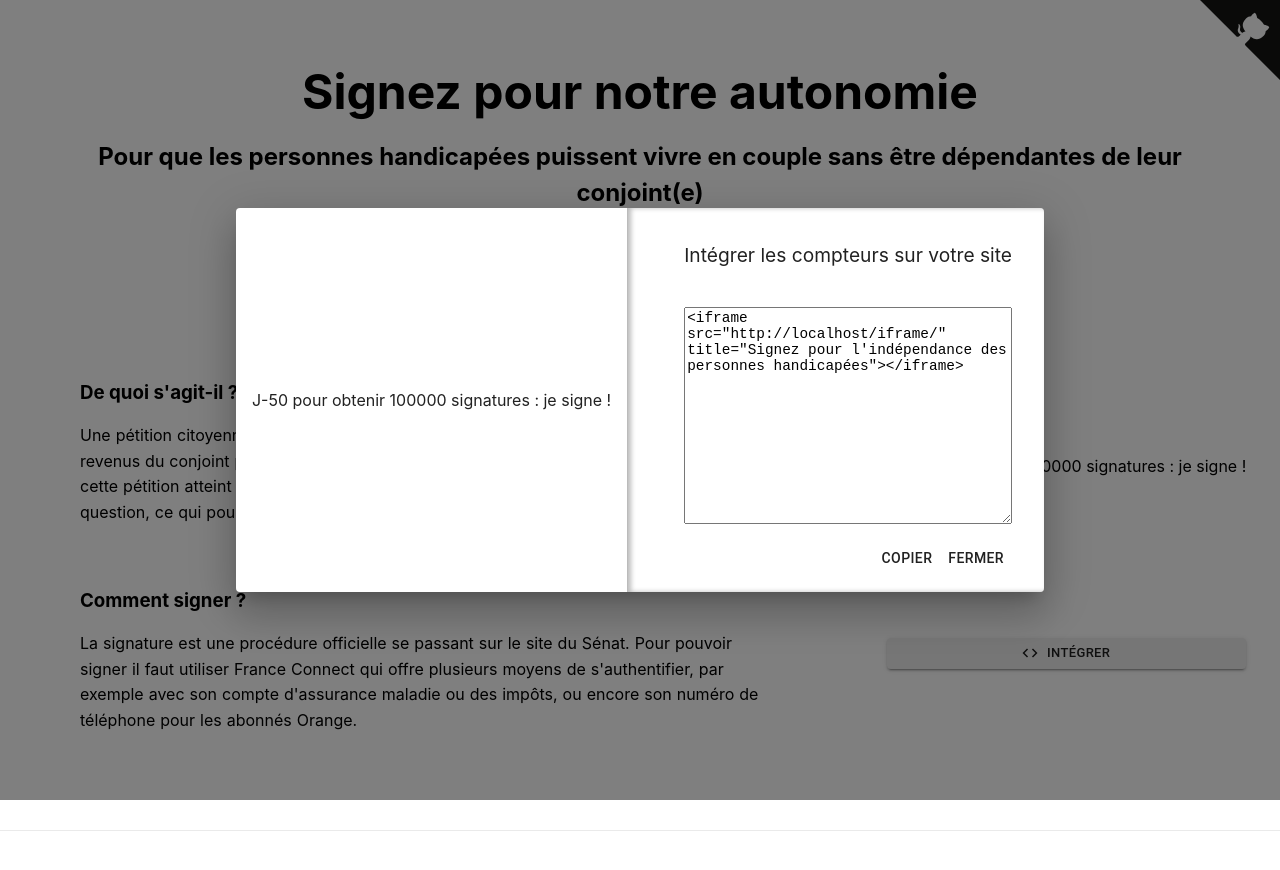
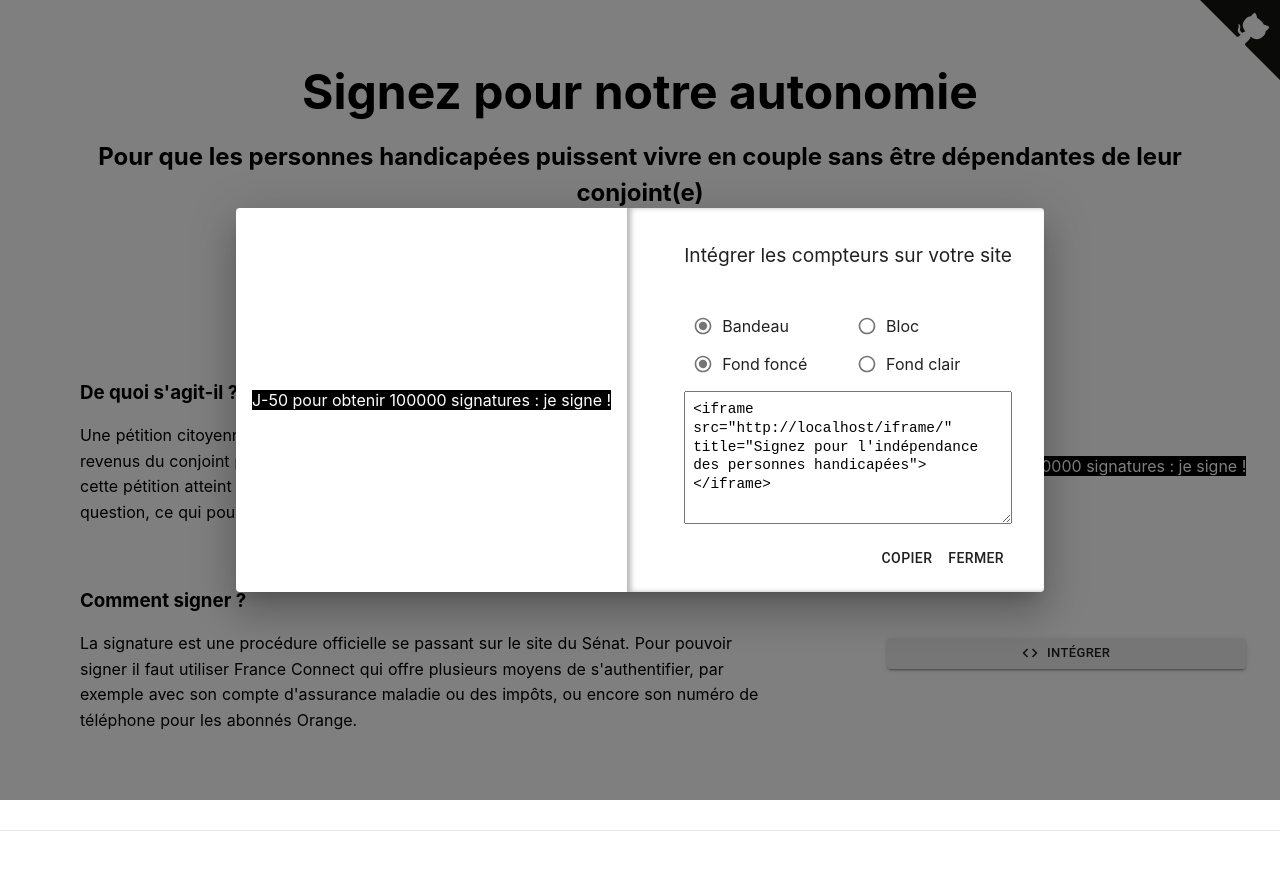
Before and after one commit to Koena-SAS/petition-aah, a Next.js app: page / in a window 1280 px wide. Both pictures are taken after a click on the button "INTÉGRER". Shown: the top 870 px of the page. Built offline with nearby package versions, Linux system fonts and the light colour scheme; no server answers.

Commit message:
feat: add format and color options for the iframe integration

```diff
--- a/components/counter_elements/counter_banner.js
+++ b/components/counter_elements/counter_banner.js
@@ -1,15 +1,32 @@
 import DateCounter from "./date_counter";
 import SignaturesCounter from "./signatures_counter";
+import PropTypes from "prop-types";
+import styles from "../../styles/counter_banner.module.scss";
 
 /**
  * Displays counters information in the banner format.
  */
-export default function CounterBanner() {
+export default function CounterBanner({ color }) {
+  const countersColor = color === "dark" ? styles.dark : styles.light;
   return (
-    <a href="https://petitions.senat.fr/initiatives/i-416">
+    <a
+      href="https://petitions.senat.fr/initiatives/i-416"
+      className={`${styles.counters} ${countersColor}`}
+    >
       J-
       <DateCounter format="banner" /> pour obtenir{" "}
       <SignaturesCounter format="banner" /> signatures : je signe !
     </a>
   );
 }
+
+CounterBanner.propTypes = {
+  /**
+   * The color of the date counter.
+   */
+  color: PropTypes.oneOf(["dark", "light"]),
+};
+
+CounterBanner.defaultProps = {
+  color: "dark",
+};
--- a/components/counter_elements/date_counter.js
+++ b/components/counter_elements/date_counter.js
@@ -48,7 +48,7 @@ DateCounter.propTypes = {
   /**
    * The display format of the date counter.
    */
-  format: PropTypes.oneOf(["block", "banner"]),
+  format: PropTypes.oneOf(["block", "banner"]).isRequired,
 };
 
 DateCounter.defaultProps = {
--- a/components/counter_elements/signatures_counter.js
+++ b/components/counter_elements/signatures_counter.js
@@ -155,7 +155,7 @@ Counter.propTypes = {
   /**
    * The display format of the date counter.
    */
-  format: PropTypes.oneOf(["block", "banner"]),
+  format: PropTypes.oneOf(["block", "banner"]).isRequired,
 };
 
 Counter.defaultProps = {
--- a/components/counter_elements/signatures_layout_block.js
+++ b/components/counter_elements/signatures_layout_block.js
@@ -18,5 +18,5 @@ SignaturesLayoutBlock.propTypes = {
   /**
    * The number of total signatures already collected.
    */
-  count: PropTypes.number,
+  count: PropTypes.number.isRequired,
 };
--- a/components/iframe_content.js
+++ b/components/iframe_content.js
@@ -3,10 +3,10 @@ import CounterBlock from "./counter_elements/counter_block";
 import styles from "../styles/iframe_content.module.scss";
 import PropTypes from "prop-types";
 
-export default function IframeContent({ format }) {
+export default function IframeContent({ format, color }) {
   return (
     <div className={styles.container}>
-      {format === "block" ? <CounterBlock /> : <CounterBanner />}
+      {format === "block" ? <CounterBlock /> : <CounterBanner color={color} />}
     </div>
   );
 }
@@ -15,5 +15,9 @@ IframeContent.propTypes = {
   /**
    * The display format of the date counter.
    */
-  format: PropTypes.oneOf(["block", "banner"]),
+  format: PropTypes.oneOf(["block", "banner"]).isRequired,
+  /**
+   * The color of the date counter.
+   */
+  color: PropTypes.oneOf(["dark", "light"]),
 };
--- a/components/integration_dialog.js
+++ b/components/integration_dialog.js
@@ -1,22 +1,27 @@
 import PropTypes from "prop-types";
-import { useRef } from "react";
+import { useRef, useState } from "react";
 import Dialog from "@material-ui/core/Dialog";
 import IframeContent from "./iframe_content";
 import Button from "@material-ui/core/Button";
+import Radio from "@material-ui/core/Radio";
 import styles from "../styles/integration_dialog.module.scss";
 
 /**
  * Modal for iframe integration content.
  */
 export default function IntegrationDialog({ onClose, open }) {
+  const [format, setFormat] = useState("banner");
+  const [color, setColor] = useState("dark");
   const iframeCommand = process.browser
     ? `<iframe src="${window.location.href}iframe/" title="Signez pour l'indépendance des personnes handicapées"></iframe>`
     : "";
   const textArea = useRef();
+
   const handleCopy = () => {
     textArea.current.select();
     document.execCommand("copy");
   };
+
   return (
     <Dialog
       onClose={onClose}
@@ -28,11 +33,75 @@ export default function IntegrationDialog({ onClose, open }) {
       maxWidth="lg"
     >
       <div className={styles.container}>
-        <IframeContent />
+        <IframeContent format={format} color={color} />
         <div className={styles.container__integration}>
           <p className={styles.container__text} id="integration-dialog-label">
             Intégrer les compteurs sur votre site
           </p>
+          <div role="radiogroup" aria-label="Format" className={styles.formats}>
+            <Radio
+              name="format"
+              id="banner-format"
+              color="default"
+              size="small"
+              value="banner"
+              onClick={() => setFormat("banner")}
+              checked={format === "banner"}
+              className={styles.formats__radio1}
+            />
+            <label htmlFor="banner-format" className={styles.formats__label1}>
+              Bandeau
+            </label>
+            <Radio
+              name="format"
+              id="block-format"
+              color="default"
+              size="small"
+              value="block"
+              onClick={() => setFormat("block")}
+              checked={format === "block"}
+              className={styles.formats__radio2}
+            />
+            <label htmlFor="block-format" className={styles.formats__label2}>
+              Bloc
+            </label>
+          </div>
+          {format === "banner" ? (
+            <div
+              role="radiogroup"
+              aria-label="Couleurs"
+              className={styles.colors}
+            >
+              <Radio
+                name="color"
+                id="color-dark"
+                color="default"
+                size="small"
+                value="dark"
+                onClick={() => setColor("dark")}
+                checked={color === "dark"}
+                className={styles.formats__radio1}
+              />
+              <label htmlFor="color-dark" className={styles.formats__label1}>
+                Fond foncé
+              </label>
+              <Radio
+                name="color"
+                id="color-light"
+                color="default"
+                size="small"
+                value="light"
+                onClick={() => setColor("light")}
+                checked={color === "light"}
+                className={styles.formats__radio2}
+              />
+              <label htmlFor="color-light" className={styles.formats__label2}>
+                Fond clair
+              </label>
+            </div>
+          ) : (
+            ""
+          )}
           <textarea
             value={iframeCommand}
             readOnly
--- a/styles/counter_banner.module.scss
+++ b/styles/counter_banner.module.scss
@@ -0,0 +1,11 @@
+.counters {
+  &.dark {
+    color: white;
+    background-color: black;
+  }
+
+  &.light {
+    color: black;
+    background-color: white;
+  }
+}
--- a/styles/integration_dialog.module.scss
+++ b/styles/integration_dialog.module.scss
@@ -20,6 +20,9 @@
     flex: 1;
     font-size: 0.9rem;
     min-height: 8rem;
+    line-height: 1.3;
+    padding: 0.5rem;
+    margin-top: 0.5rem;
   }
 
   &__buttons {
@@ -38,3 +41,28 @@
     }
   }
 }
+
+.formats,
+.colors {
+  display: grid;
+  grid-template:
+    "radio1 label1 radio2 label2" 1fr /
+    auto 1fr auto 1fr;
+  align-items: center;
+
+  &__radio1 {
+    grid-area: radio1;
+  }
+
+  &__label1 {
+    grid-area: label1;
+  }
+
+  &__radio2 {
+    grid-area: radio2;
+  }
+
+  &__label2 {
+    grid-area: label2;
+  }
+}
```
Also changed, not shown: 1 other file (tests, documents, lock files or other folders).
